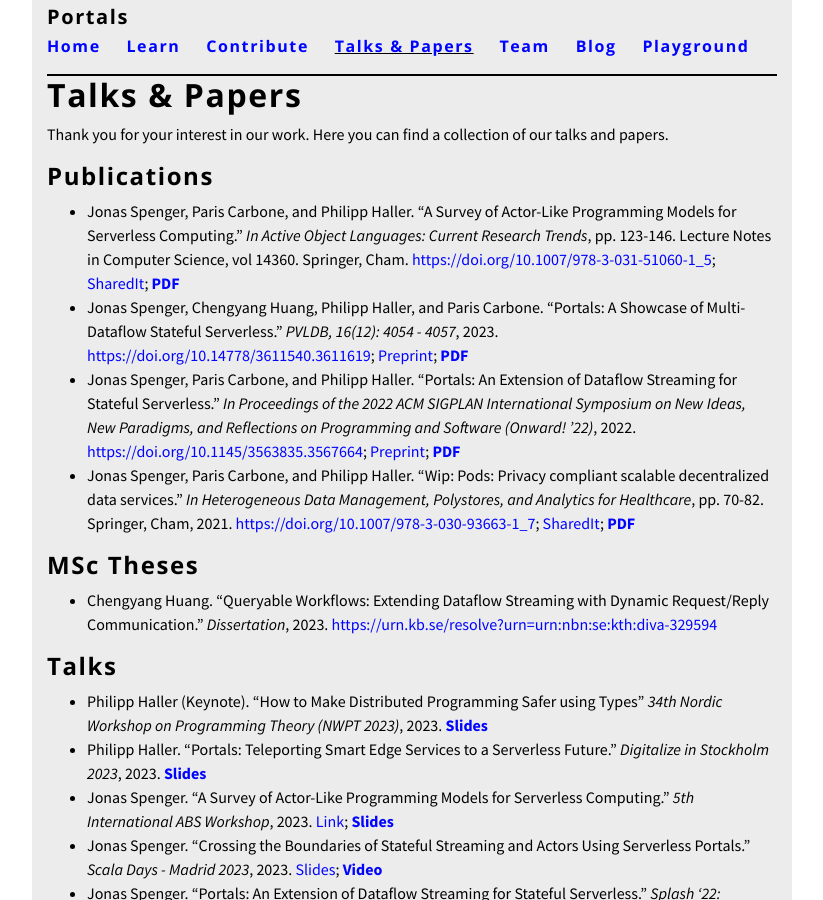
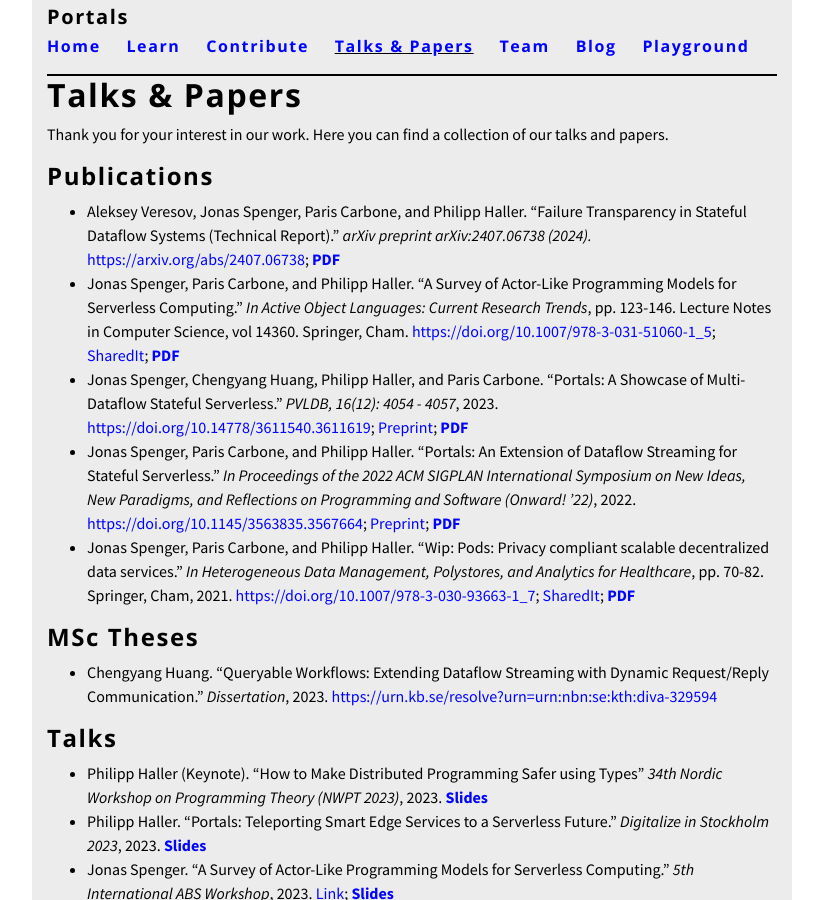
Before and after one commit to portals-project/portals-project.github.io, a Jekyll site: the page built from talks-&-papers.md, in a window 1280 px wide and 900 px high. Shown: the whole window, without its empty margins (228-1051 px from the left). Built offline with Jekyll 4.4.1, drawn with Linux system fonts in a browser that asks for light colours; nearby versions of some CDN libraries.

Commit message:
Add technical report to papers

```diff
--- a/talks-&-papers.md
+++ b/talks-&-papers.md
@@ -8,6 +8,7 @@
 Thank you for your interest in our work. Here you can find a collection of our talks and papers.
 
 ## Publications
+* Aleksey Veresov, Jonas Spenger, Paris Carbone, and Philipp Haller. "Failure Transparency in Stateful Dataflow Systems (Technical Report)." *arXiv preprint arXiv:2407.06738 (2024).* [https://arxiv.org/abs/2407.06738](https://arxiv.org/abs/2407.06738); **[PDF](https://arxiv.org/pdf/2407.06738)**
 * Jonas Spenger, Paris Carbone, and Philipp Haller. "A Survey of Actor-Like Programming Models for Serverless Computing." *In Active Object Languages: Current Research Trends*, pp. 123-146. Lecture Notes in Computer Science, vol 14360. Springer, Cham. [https://doi.org/10.1007/978-3-031-51060-1_5](https://doi.org/10.1007/978-3-031-51060-1_5); [SharedIt](https://rdcu.be/dxwia); **[PDF](https://people.kth.se/~jspenger/pdfs/spenger23aol.pdf)**
 * Jonas Spenger, Chengyang Huang, Philipp Haller, and Paris Carbone. "Portals: A Showcase of Multi-Dataflow Stateful Serverless." *PVLDB, 16(12): 4054 - 4057*, 2023. [https://doi.org/10.14778/3611540.3611619](https://doi.org/10.14778/3611540.3611619); [Preprint](https://people.kth.se/~jspenger/pdfs/spenger23vldb.pdf); **[PDF](https://www.vldb.org/pvldb/vol16/p4054-spenger.pdf)**
 * Jonas Spenger, Paris Carbone, and Philipp Haller. "Portals: An Extension of Dataflow Streaming for Stateful Serverless." *In Proceedings of the 2022 ACM SIGPLAN International Symposium on New Ideas, New Paradigms, and Reflections on Programming and Software (Onward! ’22)*, 2022. [https://doi.org/10.1145/3563835.3567664](https://doi.org/10.1145/3563835.3567664); [Preprint](https://people.kth.se/~jspenger/pdfs/spenger22onward.pdf);  **[PDF](https://dl.acm.org/doi/pdf/10.1145/3563835.3567664)**
```
